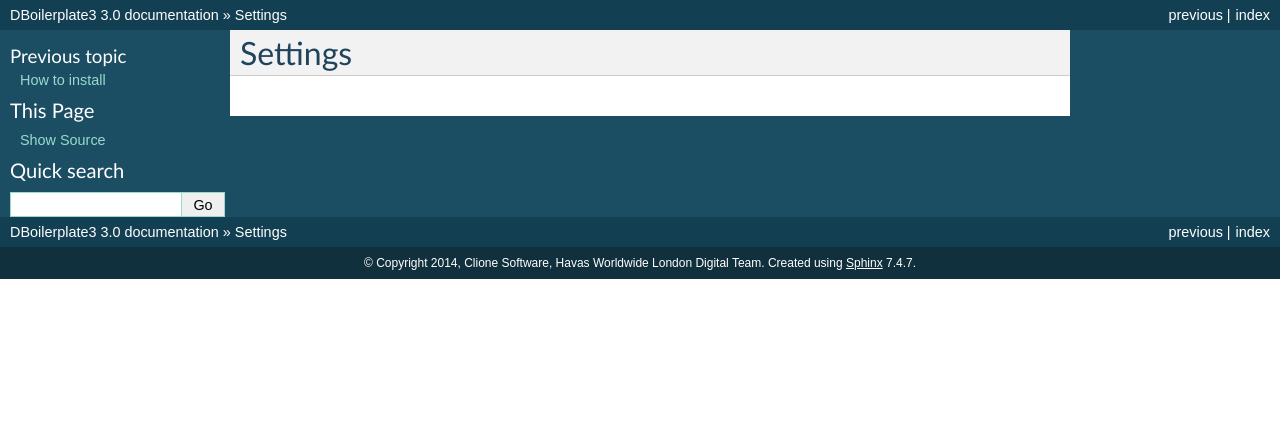
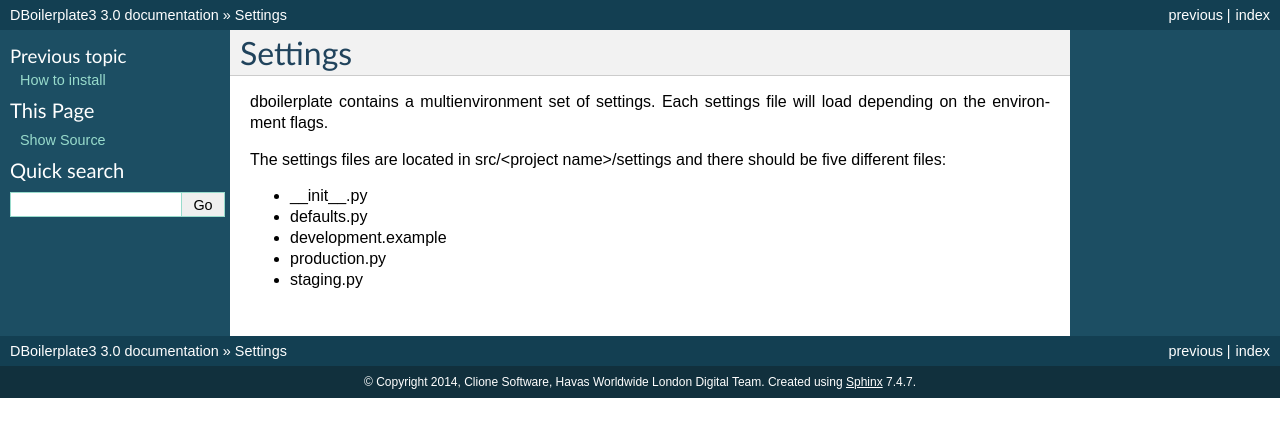
Before and after one commit to gitter-badger/dboilerplate3, a Sphinx documentation site: the page built from docs/source/settings.rst, in a window 1280 px wide. Shown: the top 437 px of the page. Built offline with Sphinx 7.4.7, drawn with Linux system fonts in a browser that asks for light colours; pages that are not in the unit, such as notebooks, are missing from menus.

Commit message:
More documentation, yay!

```diff
--- a/docs/source/install.rst
+++ b/docs/source/install.rst
@@ -1,7 +1,7 @@
 How to install
 ==============
 
-Installing teh boilerplate is easy, there's two ways to do it.
+Installing the boilerplate is easy, there's two possible ways to do it.
 
 Clone the repository
 --------------------
--- a/docs/source/settings.rst
+++ b/docs/source/settings.rst
@@ -1,2 +1,13 @@
 Settings
 --------
+
+dboilerplate contains a multienvironment set of settings. Each settings file will load depending on the environment flags.
+
+The settings files are located in src/<project name>/settings and there should
+be five different files:
+
+* __init__.py
+* defaults.py
+* development.example
+* production.py
+* staging.py
```
